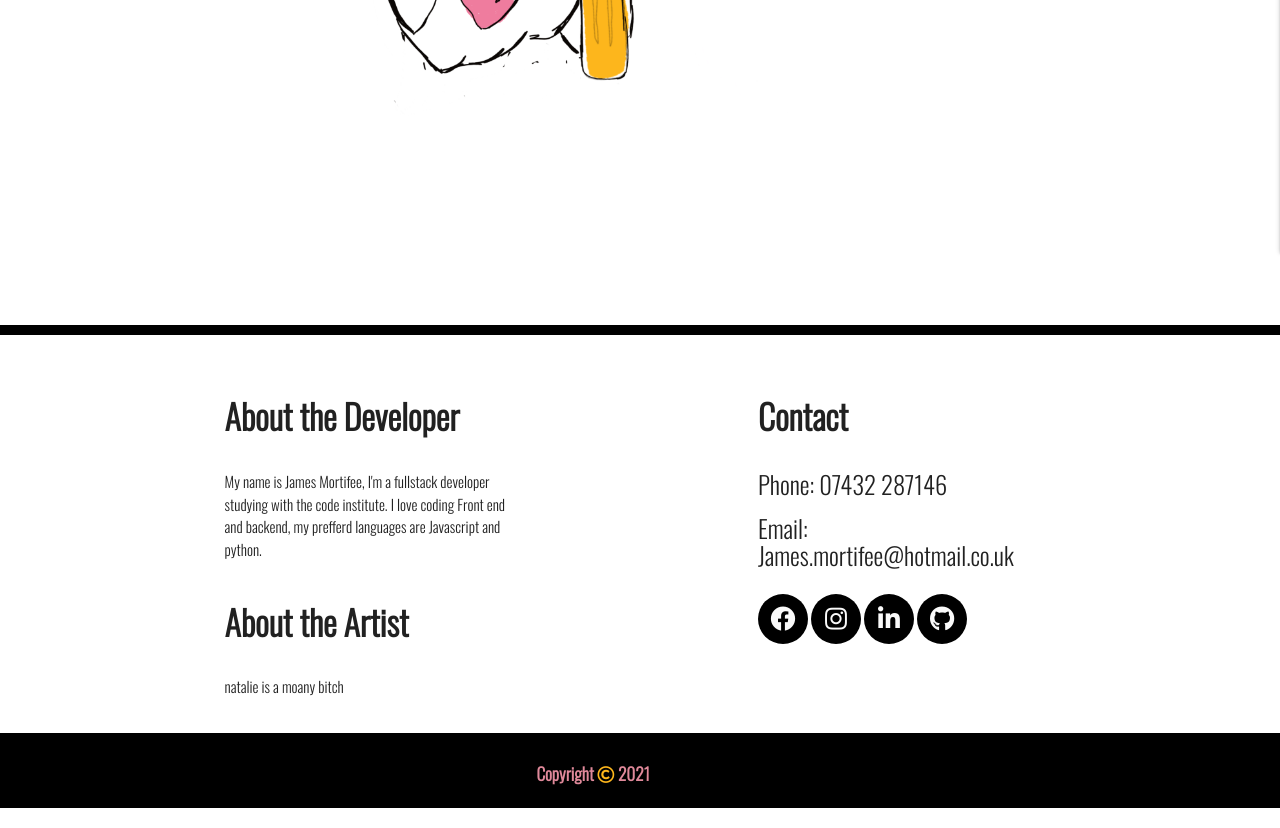
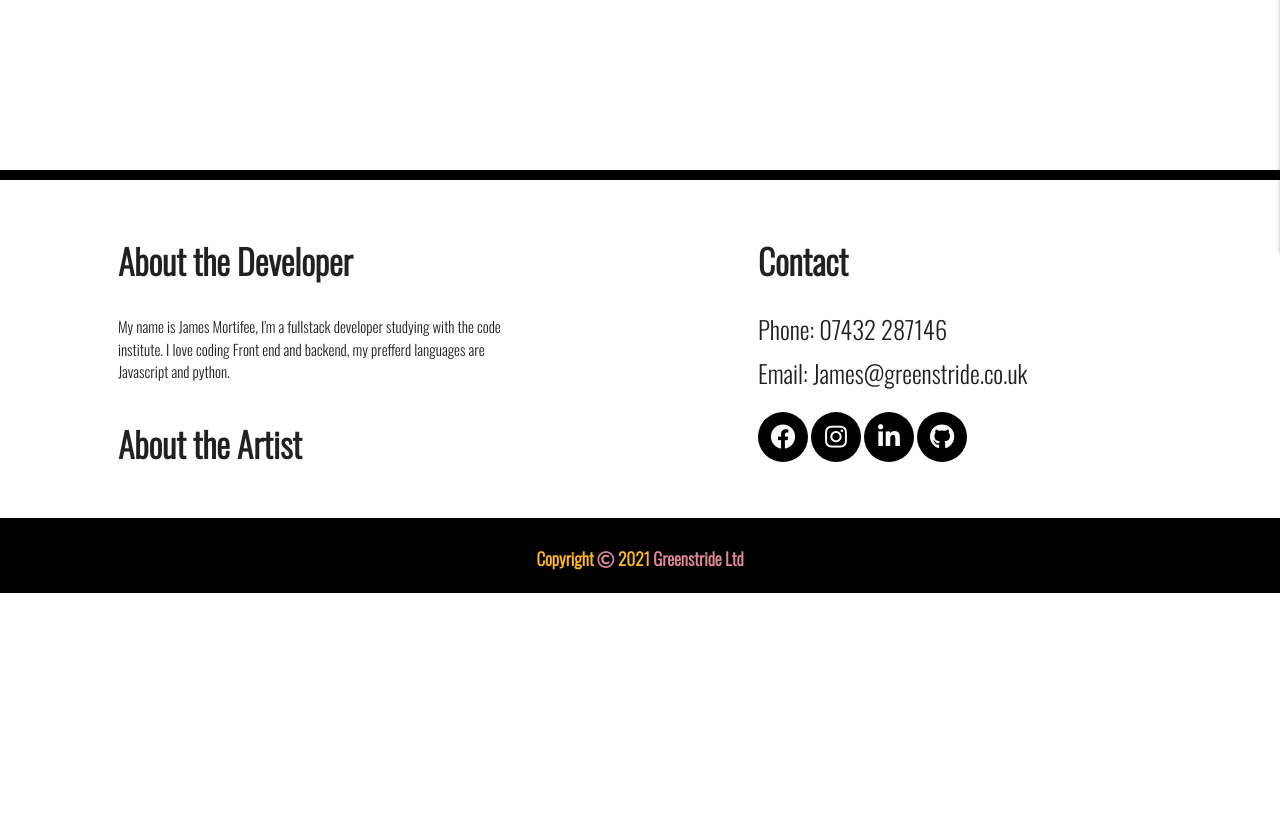
Before and after one commit to JMortifee/data-centric-development, a Flask app: page / in a window 1280 px wide. Shown: the part 608-1436 px from the top of the page. After the commit the page ends 1201 px from the top, so only its background shows below. Run offline with Flask 2, Linux system fonts and the light colour scheme; some libraries are stand-ins or nearby versions.

Commit message:
footer updated and fixed copyright centering issue

```diff
--- a/app.py
+++ b/app.py
@@ -80,8 +80,6 @@ def login():
             if check_password_hash(
                     existing_user["password"], request.form.get("password")):
                         session["user"] = request.form.get("username")
-                        flash("Welcome, {}".format(
-                            request.form.get("username")))
                         return redirect(url_for(
                             "profile", username=session["user"]))
             else:
--- a/static/css/style.css
+++ b/static/css/style.css
@@ -334,15 +334,21 @@ footer {
 #copyright {
     background-color: black;
     height: 75px;
+    text-align: center;
 }
 
-#copyright .cp-text{
+#copyright .cp-text-1{
+    color: #ffb71c;
+    font-weight: bold;
+  }
+
+#copyright .cp-text-2{
     color: #e0899a;
     font-weight: bold;
   }
 
-#copyright .cp-text i{
-    color: #ffb71c;
+.fa-copyright{
+    color: #e0899a;
 
   }
 
--- a/templates/base.html
+++ b/templates/base.html
@@ -55,6 +55,19 @@
         </div>
 	</header>
 
+  <section>
+    <!-- flash messages -->
+    {% with messages = get_flashed_messages() %}
+        {% if messages %}
+            {% for message in messages %}
+                <div class="row flashes">
+                    <h4 class="center-align">{{ message }}</h4>
+                </div>
+            {% endfor %}
+        {% endif %}
+    {% endwith %}
+  </section>
+
   <main>
       {% block content %}
       {% endblock %}
@@ -63,7 +76,7 @@
   <footer>
       <div class="row footer-top-bar"></div>
       <div class="row" id="footer-details">
-          <div class="col s12 m6 l3 offset-l2 about">
+        <div class="col s12 m6 l4 offset-l1 about">
           <h4 class="general-sub">About the Developer</h4>
           <p>My name is James Mortifee, I'm a fullstack developer studying with the code institute. I love coding Front
             end
@@ -71,14 +84,14 @@
           </p>
 
           <h4 class="general-sub">About the Artist</h4>
-            <p>natalie is a moany bitch
+          <p>
           </p>
         </div>
 
         <div class="col s12 m6 l3 offset-l2 contact">
           <h4 class="general-sub">Contact</h4>
           <h5>Phone: <span class="contact-info">07432 287146</span></h5>
-            <h5>Email: <span class="contact-info">James.mortifee@hotmail.co.uk</span></h5>
+          <h5>Email: <span class="contact-info">James@greenstride.co.uk</span></h5>
           <ul class="list-inline social-links">
             <li class="list-inline-item link-1"><a href="https://www.facebook.com/james.mortifee"
                 target="_blank"><i class="fab fa-facebook "></i></a></li>
@@ -92,9 +105,9 @@
         </div>
       </div>
       <div class="row" id="copyright">
-          <div class="col s6 m4 offset-m4 offset-s4">
-            <h6><span class="cp-text">Copyright <i class="far fa-copyright"></i> 2021 </span>
-              <span>Greenstride Ltd</span>
+        <div class="col s6 m4 offset-m4 offset-s3">
+          <h6><span class="cp-text-1">Copyright <i class="far fa-copyright"></i> 2021 </span>
+            <span class="cp-text-2">Greenstride Ltd</span>
           </h6>
         </div>
       </div>
```
Also changed, not shown: static/images/landing.png (deleted). Lines whose indentation alone changed are shown as unchanged.
